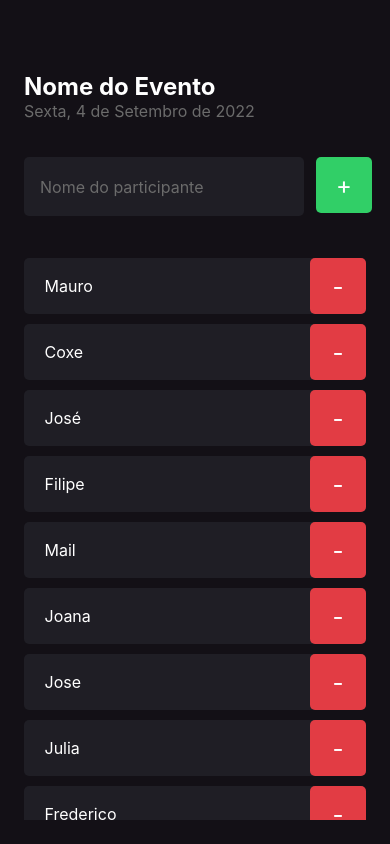
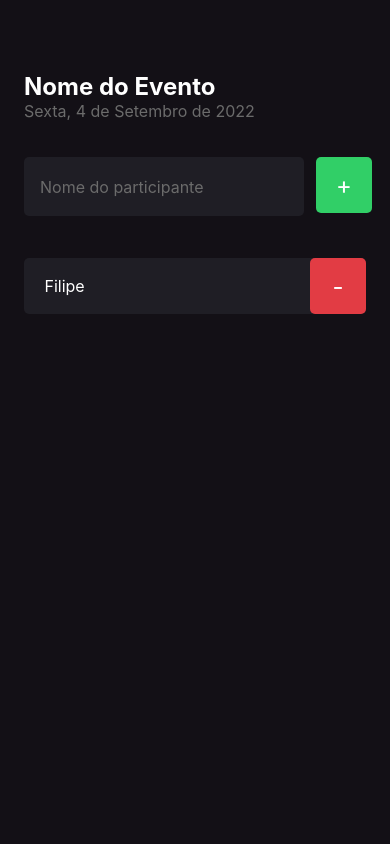
Before and after one commit to Mario-Coxe/ignite, a React Native app: screen / in a window 390 px wide. Built offline with nearby package versions, Linux system fonts and the light colour scheme.

Commit message:
feat: saving the name of participants in the state

```diff
--- a/src/screens/Home/index.tsx
+++ b/src/screens/Home/index.tsx
@@ -1,3 +1,4 @@
+import React, { useState } from "react";
 import {
   Text,
   View,
@@ -10,26 +11,19 @@ import { Participant } from "../components/Participant";
 import { styles } from "./styles";
 
 export function Home() {
-  const participants = [
-    "Mauro",
-    "Coxe",
-    "José",
-    "Filipe",
-    "Mail",
-    "Joana",
-    "Jose",
-    "Julia",
-    "Frederico",
-    "Stive",
-    "Ronaldo",
-  ];
+  const [participants, setParticipants] = useState(["Filipe"]);
+  const [partipantName, setParticipantName] = useState("");
+
   function hendleParticipantAdd() {
-    if (participants.includes("Mauro")) {
+    if (participants.includes(partipantName)) {
       return Alert.alert(
         "Participante existe",
         "Já existe um participante na lista com esse nome"
       );
     }
+
+    setParticipants((prevState) => [...prevState, partipantName]);
+    setParticipantName("");
   }
 
   function handleParticipanteRemove(name: string) {
@@ -37,12 +31,12 @@ export function Home() {
       {
         text: "Sim",
         style: "destructive",
-        onPress: () => Alert.alert("Deletado!")
+        onPress: () => Alert.alert("Deletado!"),
       },
       {
         text: "Não",
-        style: "cancel"
-      }
+        style: "cancel",
+      },
     ]);
   }
 
@@ -50,12 +44,13 @@ export function Home() {
     <View style={styles.container}>
       <Text style={styles.eventName}>Nome do Evento</Text>
       <Text style={styles.eventData}>Sexta, 4 de Setembro de 2022</Text>
-
       <View style={styles.form}>
         <TextInput
           style={styles.input}
           placeholder="Nome do participante"
           placeholderTextColor={"#6B6B6B"}
+          onChangeText={setParticipantName}
+          value={partipantName}
         />
         <TouchableOpacity style={styles.button} onPress={hendleParticipantAdd}>
           <Text style={styles.buttonText}> + </Text>
```
